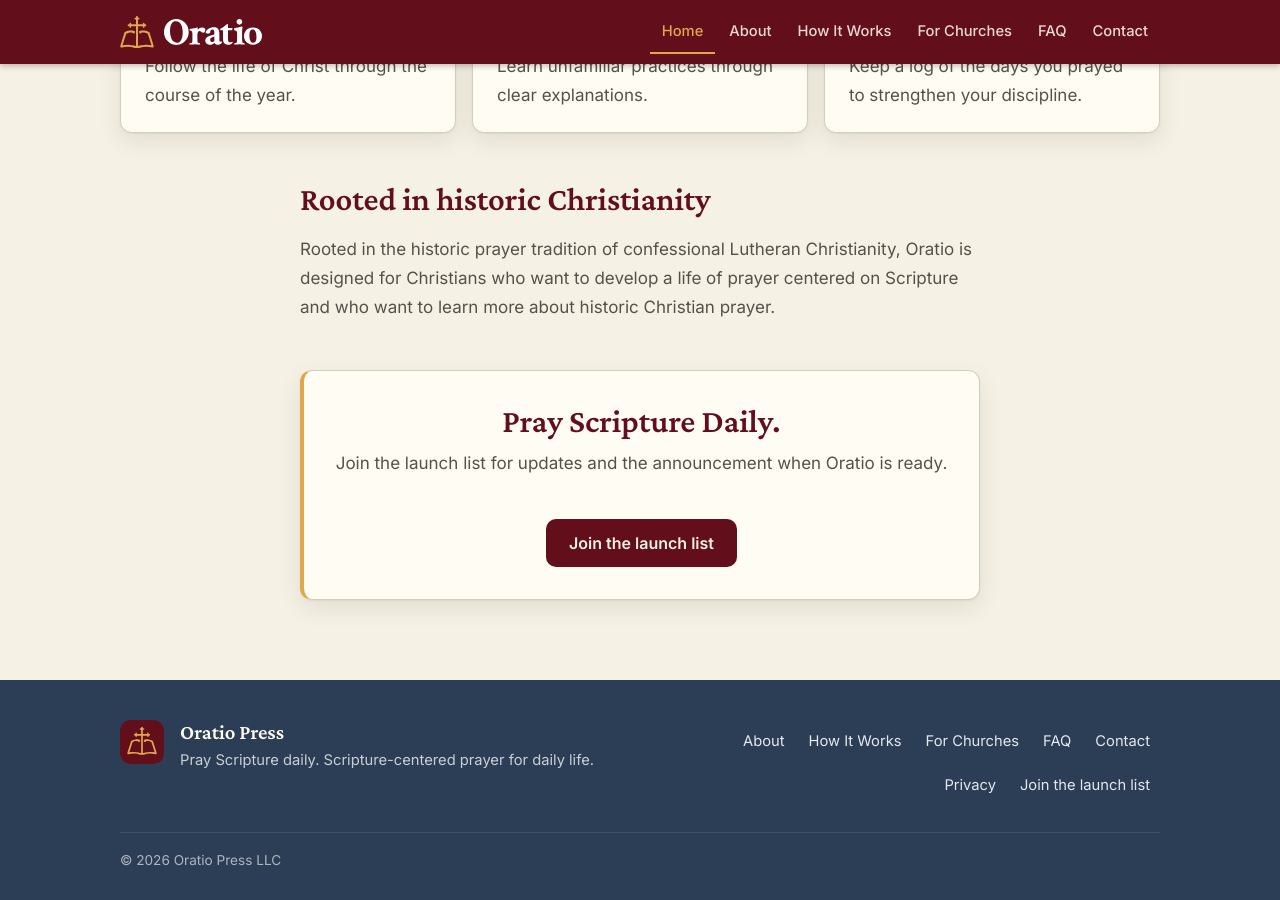
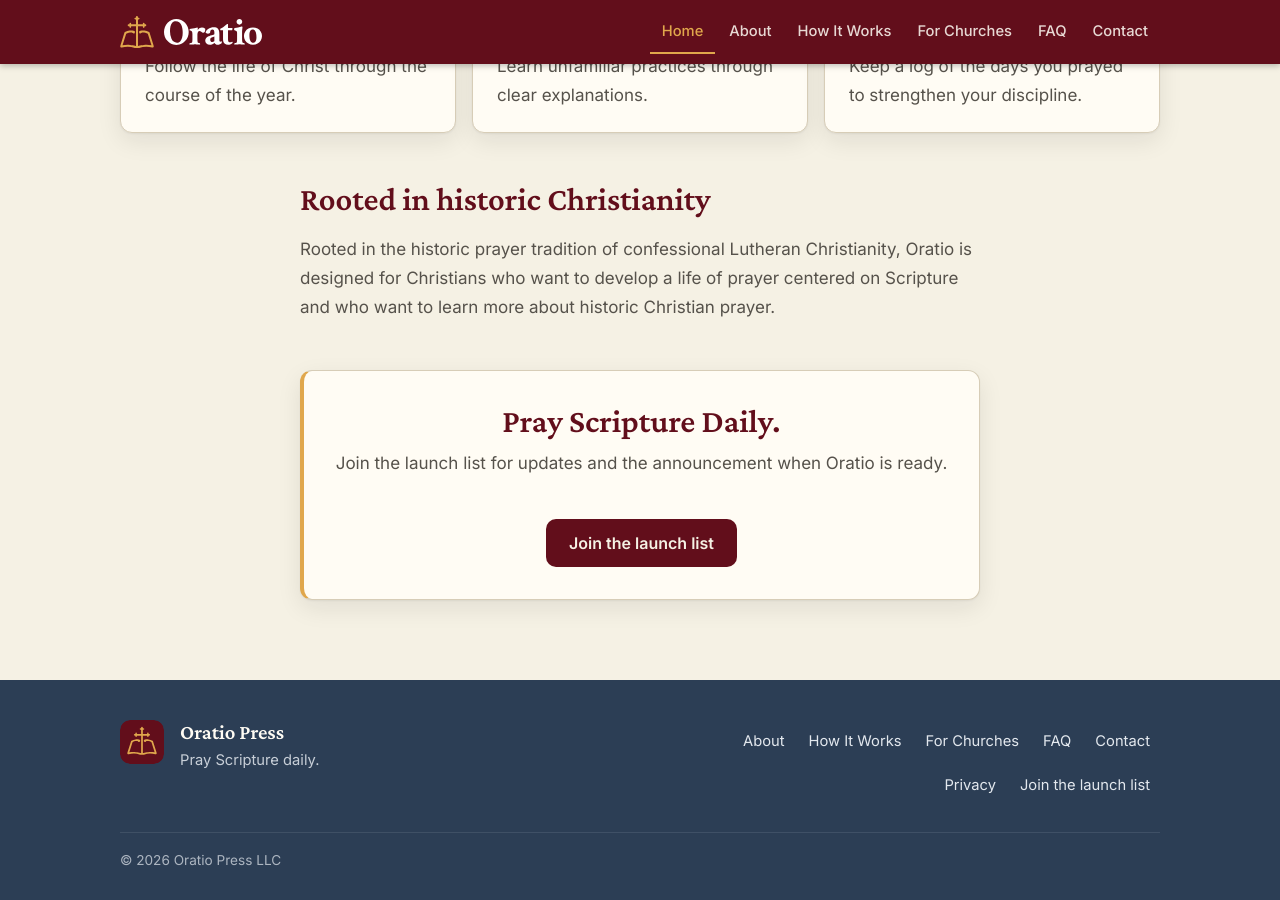
Before and after one commit to Oratio-Press/oratio.github.io, a Jekyll site: the page built from index.html, in a window 1280 px wide and 900 px high, scrolled down 1810 px. Built offline with Jekyll 4.4.1, drawn with Linux system fonts in a browser that asks for light colours.

Commit message:
Update default.html

```diff
--- a/_layouts/default.html
+++ b/_layouts/default.html
@@ -103,7 +103,7 @@
         <img src="/assets/img/oratio_logo.svg" alt="" width="44" height="44">
         <div>
           <p class="site-footer__name">Oratio Press</p>
-          <p>{{ site.tagline }} Scripture-centered prayer for daily life.</p>
+          <p>{{ site.tagline }}</p>
         </div>
       </div>
       <nav class="site-footer__nav" aria-label="Footer">
```
